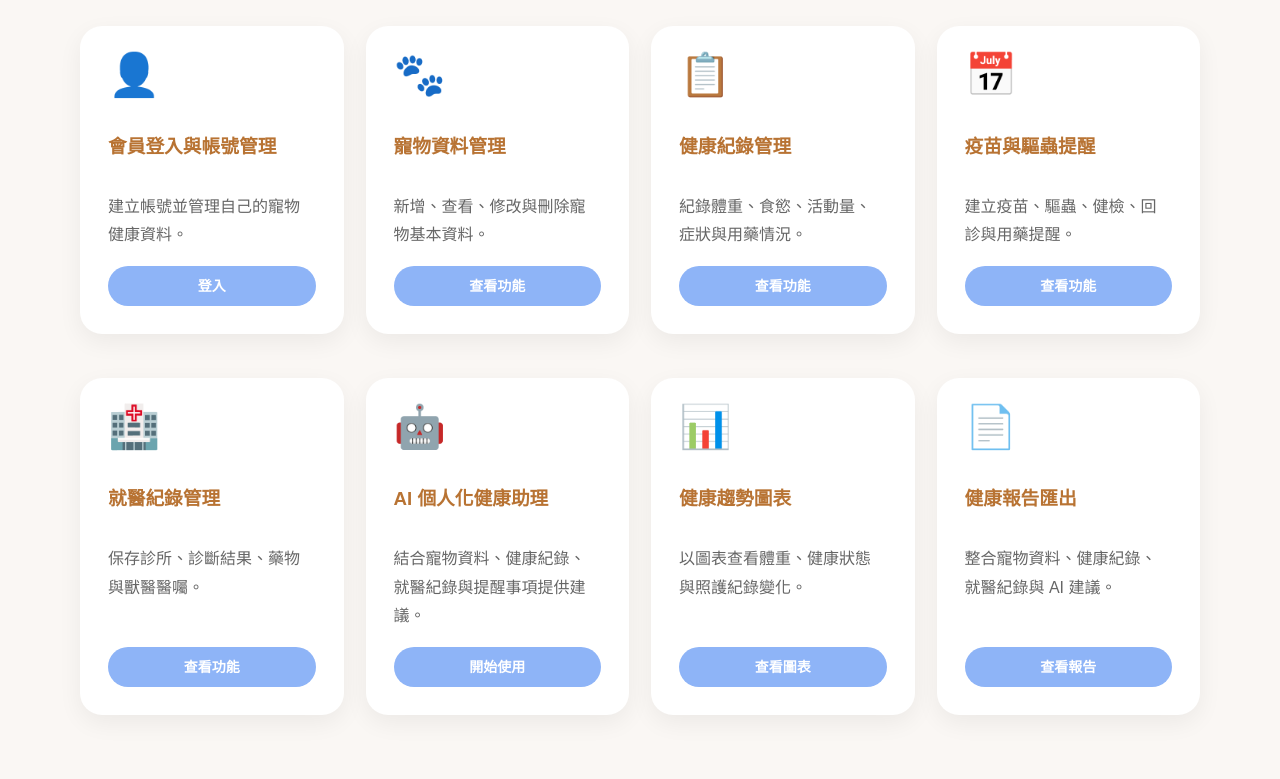
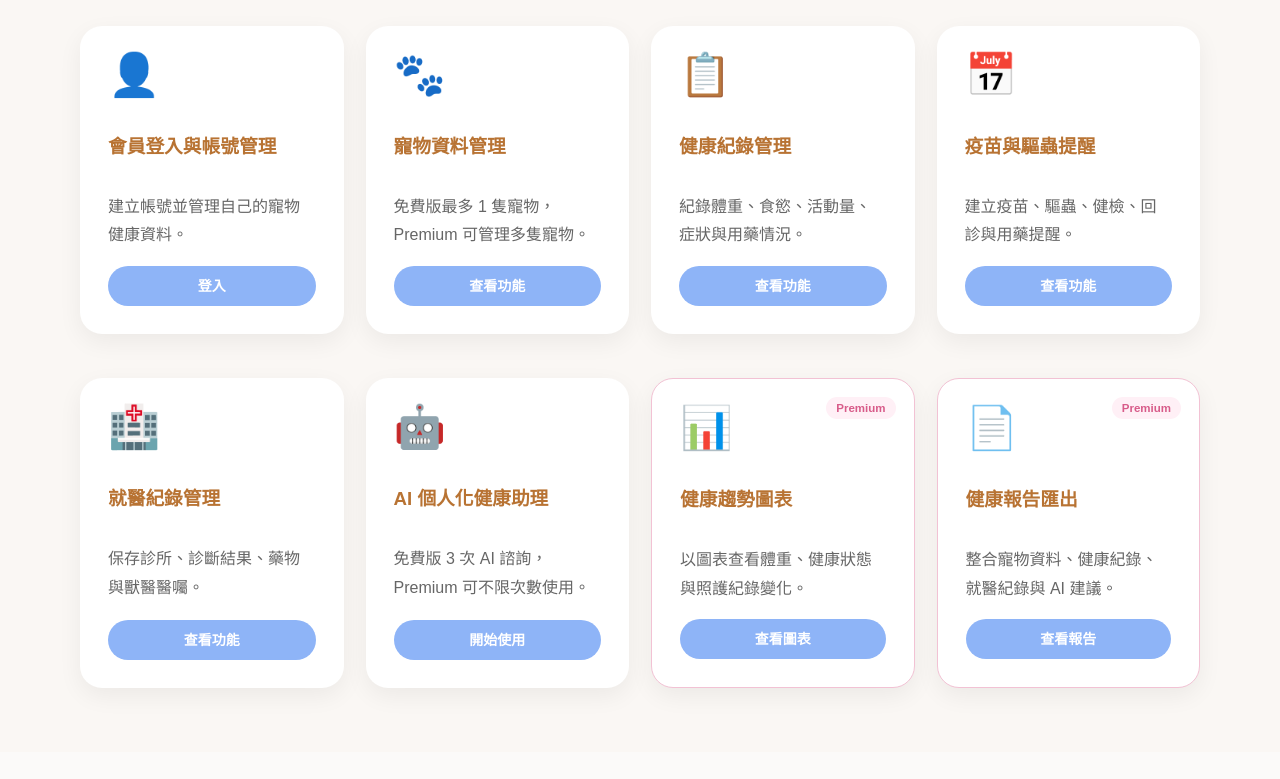
Before and after one commit to carol651104/PetCareAI, a Flask app: page /features in a window 1280 px wide. Shown: the part 180-959 px from the top of the page. After the commit the page ends 875 px from the top, so only its background shows below. Run offline with Flask 3, Linux system fonts and the light colour scheme.

Commit message:
Update features section with premium details

```diff
--- a/templates/features.html
+++ b/templates/features.html
@@ -21,7 +21,7 @@
     <div class="card">
         <div class="feature-icon">🐾</div>
         <h3>寵物資料管理</h3>
-        <p class="muted">新增、查看、修改與刪除寵物基本資料。</p>
+        <p class="muted">免費版最多 1 隻寵物，Premium 可管理多隻寵物。</p>
         <a class="btn" href="{{ url_for('pets') }}">查看功能</a>
     </div>
 
@@ -49,24 +49,45 @@
     <div class="card">
         <div class="feature-icon">🤖</div>
         <h3>AI 個人化健康助理</h3>
-        <p class="muted">結合寵物資料、健康紀錄、就醫紀錄與提醒事項提供建議。</p>
+        <p class="muted">免費版 3 次 AI 諮詢，Premium 可不限次數使用。</p>
         <a class="btn" href="{{ url_for('ai_assistant') }}">開始使用</a>
     </div>
 
-    <div class="card">
+    <div class="card premium-feature">
         <div class="feature-icon">📊</div>
         <h3>健康趨勢圖表</h3>
         <p class="muted">以圖表查看體重、健康狀態與照護紀錄變化。</p>
         <a class="btn" href="{{ url_for('health_trends') }}">查看圖表</a>
+        <div class="premium-tag">Premium</div>
     </div>
 
-    <div class="card">
+    <div class="card premium-feature">
         <div class="feature-icon">📄</div>
         <h3>健康報告匯出</h3>
         <p class="muted">整合寵物資料、健康紀錄、就醫紀錄與 AI 建議。</p>
         <a class="btn" href="{{ url_for('report') }}">查看報告</a>
+        <div class="premium-tag">Premium</div>
     </div>
 
 </div>
 
+<style>
+    .premium-feature {
+        position: relative;
+        border: 1px solid #f2c2d4;
+    }
+
+    .premium-tag {
+        position: absolute;
+        top: 18px;
+        right: 18px;
+        background: #fff0f6;
+        color: #d85c8a;
+        border-radius: 999px;
+        padding: 5px 10px;
+        font-size: 0.72rem;
+        font-weight: 700;
+    }
+</style>
+
 {% endblock %}
```
